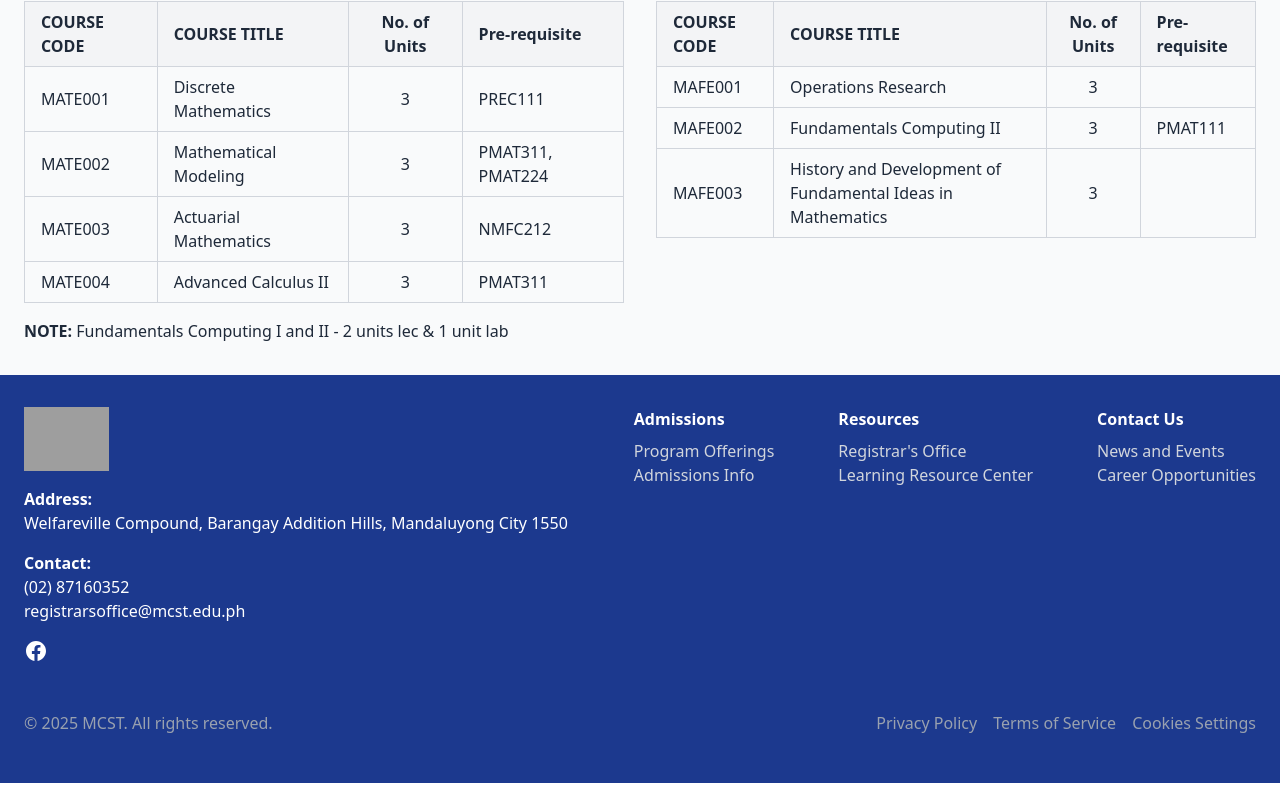
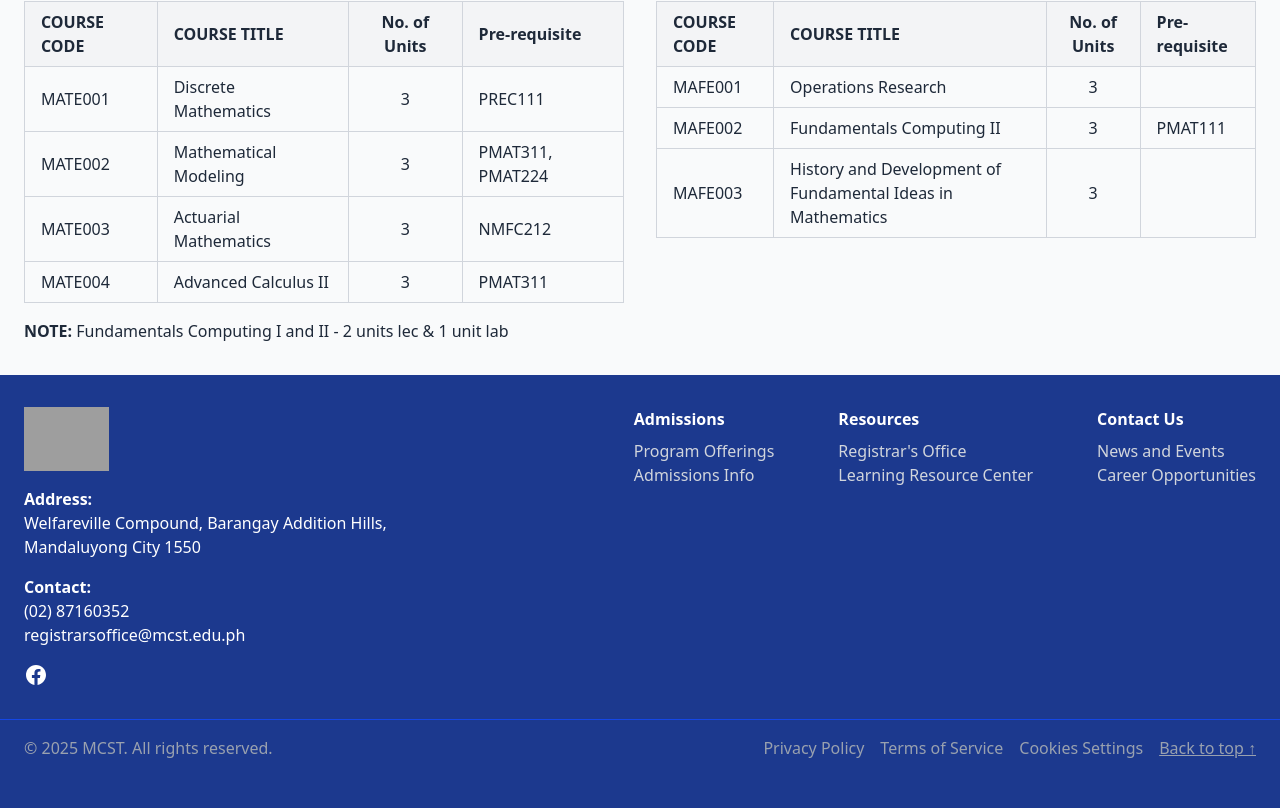
Before and after one commit to M-M-I-V/mcst-website, a React (Vite) app: page /Home/programs/bs-mathematics in a window 1280 px wide. Shown: the part 3652-4460 px from the top of the page. Before the commit the page ends 4435 px from the top, so only its background shows below. Built offline with nearby package versions, Linux system fonts and the light colour scheme; grey boxes are pictures that could not be loaded.

Commit message:
Updated Footer.tsx

```diff
--- a/src/components/Footer.tsx
+++ b/src/components/Footer.tsx
@@ -4,6 +4,10 @@ import "../index.css"
 const Footer = () => {
   const basePath = "/Home"
   const currentYear = new Date().getFullYear()
+
+  const scrollToTop = () => {
+    window.scrollTo({ top: 0, behavior: "smooth" })
+  }
 
   return (
     <footer className="bg-blue-900 text-white py-8 dark:bg-blue-800 dark:text-slate-300">
@@ -17,7 +21,7 @@ const Footer = () => {
             />
           </Link>
           <p className="mt-4 font-bold">Address:</p>
-          <p>Welfareville Compound, Barangay Addition Hills, Mandaluyong City 1550</p>
+          <p>Welfareville Compound, Barangay Addition Hills,<br /> Mandaluyong City 1550</p>
           <p className="mt-4 font-bold">Contact:</p>
           <p>(02) 87160352</p>
           <p>registrarsoffice@mcst.edu.ph</p>
@@ -88,10 +92,12 @@ const Footer = () => {
           </div>
         </div>
       </div>
-      <div className="py-4 mt-8">
+
+      {/* Bottom Section with Back to Top */}
+      <div className="py-4 mt-8 border-t border-blue-700 dark:border-blue-600">
         <div className="container mx-auto flex flex-col md:flex-row justify-between items-center px-6">
           <p className="text-gray-400">&copy; {currentYear} MCST. All rights reserved.</p>
-          <div className="flex space-x-4 mt-4 md:mt-0">
+          <div className="flex flex-col sm:flex-row sm:items-center sm:space-x-4 space-y-2 sm:space-y-0 mt-4 md:mt-0">
             <a href="#" className="text-gray-400 hover:text-yellow-400">
               Privacy Policy
             </a>
@@ -101,6 +107,12 @@ const Footer = () => {
             <a href="#" className="text-gray-400 hover:text-yellow-400">
               Cookies Settings
             </a>
+            <button
+              onClick={scrollToTop}
+              className="text-gray-400 hover:text-yellow-400 underline hover:no-underline"
+            >
+              Back to top ↑
+            </button>
           </div>
         </div>
       </div>
```
